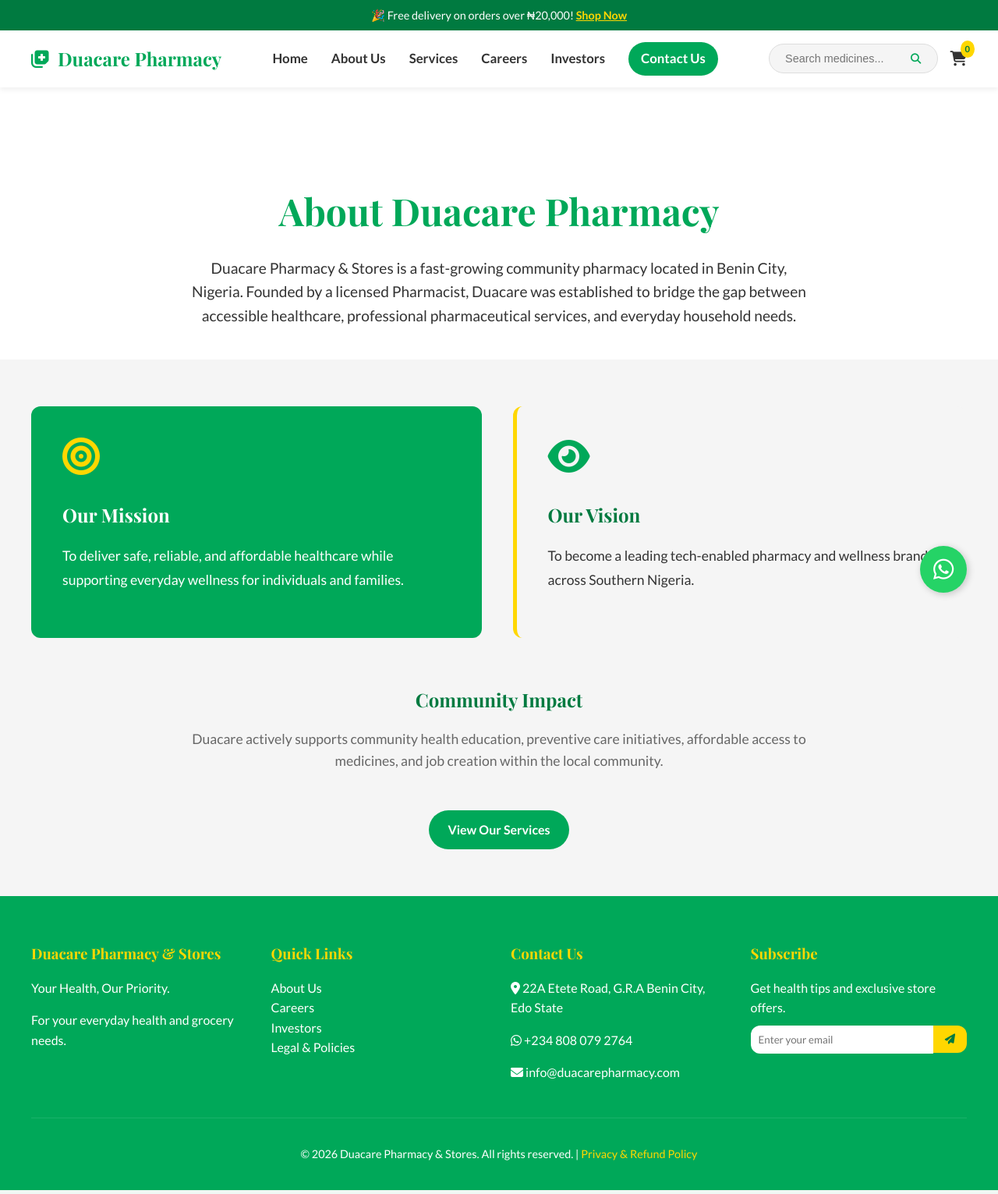
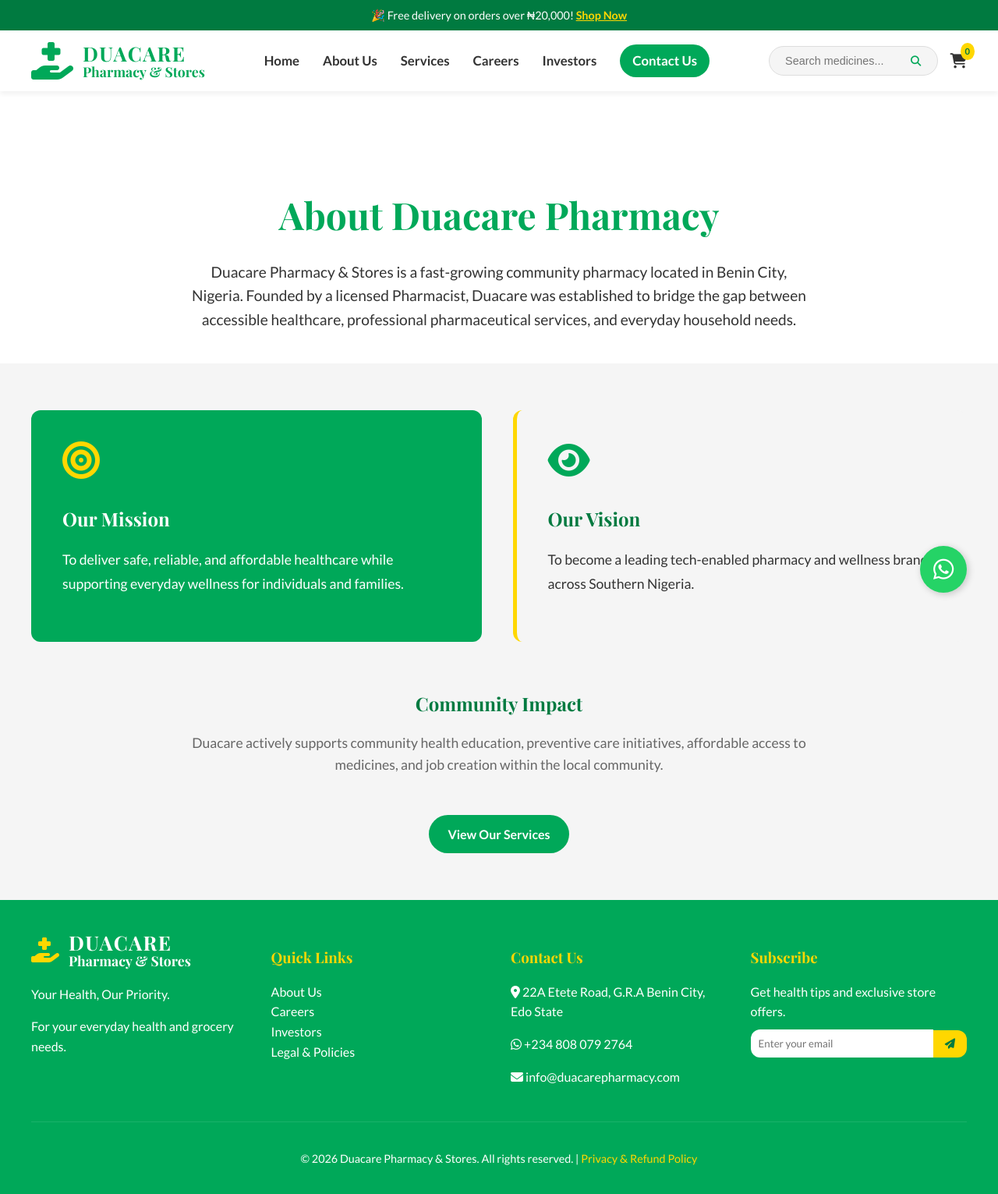
Before and after one commit to potecc/duacare-pharmacy, a Flask app: page /about in a window 1280 px wide. Shown: the whole page at 78% size. Run offline with Flask 3, Linux system fonts and the light colour scheme.

Commit message:
Update logo and brand name to match design

```diff
--- a/pkg/templates/base.html
+++ b/pkg/templates/base.html
@@ -50,9 +50,16 @@
     <!-- Navigation -->
     <nav class="navbar">
         <div class="container">
-            <a href="{{ url_for('home') }}" class="navbar-brand">
-                <i class="fa-solid fa-notes-medical"></i> <!-- Placeholder Logo Icon -->
-                Duacare Pharmacy
+            <a href="{{ url_for('home') }}" class="navbar-brand"
+                style="display: flex; align-items: center; gap: 12px; text-decoration: none;">
+                <i class="fa-solid fa-hand-holding-medical fa-2x" style="color: var(--duacare-green);"></i>
+                <div style="display: flex; flex-direction: column; line-height: 1.1;">
+                    <span
+                        style="font-family: var(--font-heading); font-size: 1.6rem; letter-spacing: 1.5px; font-weight: 700; color: var(--duacare-green);">DUACARE</span>
+                    <span
+                        style="font-family: var(--font-heading); font-size: 1.1rem; font-weight: 700; color: var(--duacare-green);">Pharmacy
+                        & Stores</span>
+                </div>
             </a>
 
             <div class="navbar-toggle">
@@ -98,7 +105,16 @@
         <div class="container">
             <div class="footer-grid">
                 <div class="footer-brand">
-                    <h3>Duacare Pharmacy & Stores</h3>
+                    <div style="display: flex; align-items: center; gap: 12px; margin-bottom: 20px;">
+                        <i class="fa-solid fa-hand-holding-medical fa-2x" style="color: var(--duacare-gold);"></i>
+                        <div style="display: flex; flex-direction: column; line-height: 1.1;">
+                            <span
+                                style="font-family: var(--font-heading); font-size: 1.6rem; letter-spacing: 1.5px; font-weight: 700; color: var(--duacare-white);">DUACARE</span>
+                            <span
+                                style="font-family: var(--font-heading); font-size: 1.1rem; font-weight: 700; color: var(--duacare-white);">Pharmacy
+                                & Stores</span>
+                        </div>
+                    </div>
                     <p>Your Health, Our Priority.</p>
                     <p>For your everyday health and grocery needs.</p>
                 </div>
```
